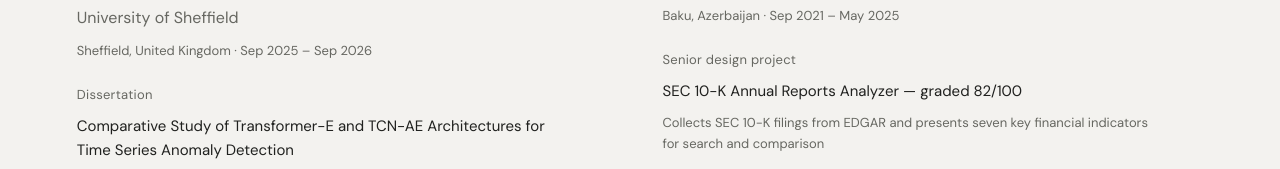
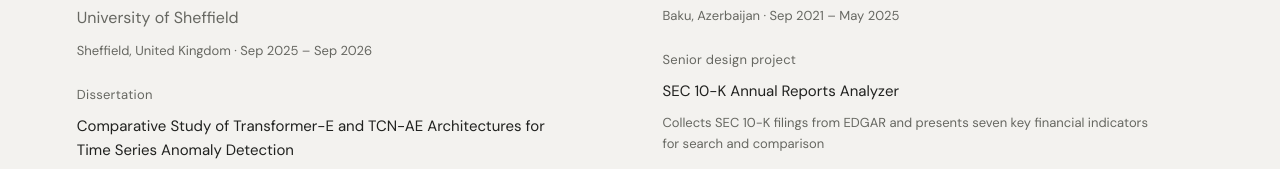
Before and after one commit to eniyazov/portfolio, a plain HTML site: page index.html in a window 1280 px wide. Shown: the part 7380-7549 px from the top of the page. Drawn offline with Linux system fonts and the light colour scheme.

Commit message:
Remove grade from ADA University education card

```diff
--- a/index.html
+++ b/index.html
@@ -290,7 +290,7 @@
                 <p class="muted edu-meta">Baku, Azerbaijan · Sep 2021 – May 2025</p>
                 <div class="dissertation">
                   <p class="dissertation-label">Senior design project</p>
-                  <p>SEC 10-K Annual Reports Analyzer — graded 82/100</p>
+                  <p>SEC 10-K Annual Reports Analyzer</p>
                   <p class="muted dissertation-focus">Collects SEC 10-K filings from EDGAR and presents seven key financial indicators for search and comparison</p>
                 </div>
               </div>
```
